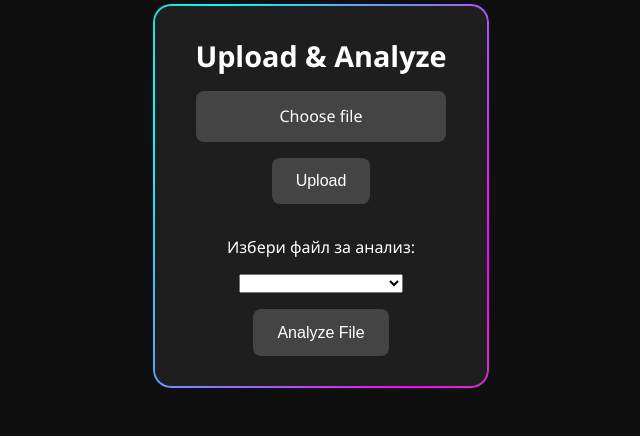
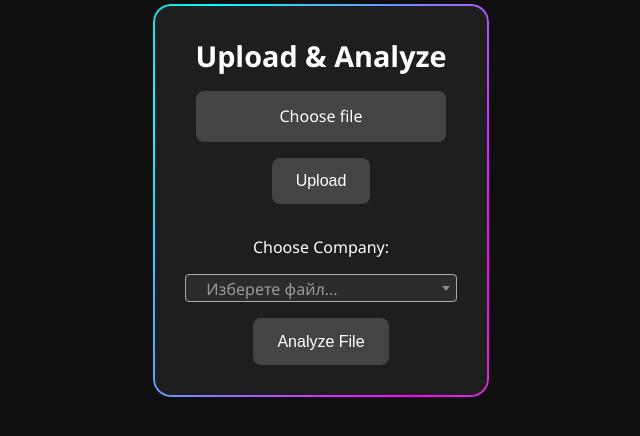
Before and after one commit to AlexanderBedrosyan/data-checker, a Flask app: page / in a window 1280 px wide. Shown: the part 258-694 px from the top of the page, without its empty margins (319-959 px from the left). Run offline with Flask 3, Linux system fonts and the light colour scheme; a user stored in the database is signed in; lists and menus that the app fills with data are empty; some libraries are stand-ins or nearby versions.

Commit message:
Change home html

```diff
--- a/app/templates/home.html
+++ b/app/templates/home.html
@@ -41,14 +41,16 @@
             <form method="post" action="{{ url_for('main.analyze') }}"
                   style="display: flex; flex-direction: column; align-items: center; gap: 1rem; margin-top: 2rem;">
                 <input type="hidden" name="csrf_token" value="{{ csrf_token() }}"/>
-                <label for="fileSelect" style="width: 100%; text-align: center;">Избери файл за анализ:</label>
-                <select id="fileSelect" name="selected_file" style="width: 60%; max-width: 300px;"></select>
+                <label for="fileSelect" style="width: 100%; text-align: center;">Choose Company:</label>
+                <select select id="fileSelect" name="selected_file" class="styled-select"></select>
                 <button type="submit">Analyze File</button>
             </form>
         </div>
     </div>
-
-
 </div>
+<link href="https://cdn.jsdelivr.net/npm/select2@4.1.0-rc.0/dist/css/select2.min.css" rel="stylesheet" />
+<script src="https://code.jquery.com/jquery-3.6.0.min.js"></script>
+<script src="https://cdn.jsdelivr.net/npm/select2@4.1.0-rc.0/dist/js/select2.min.js"></script>
+<script src="{{ url_for('static', filename='home.js') }}"></script>
 </body>
 </html>
```
